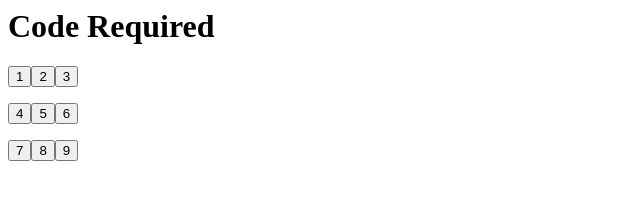
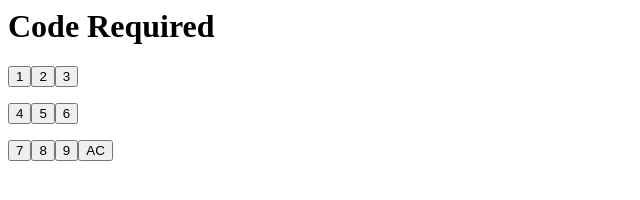
Before and after one commit to 2076hk/it-s-them, a plain HTML site: page index.html in a window 1280 px wide. Shown: the full height of the page, 0-640 px from the left. Drawn offline with Linux system fonts and the light colour scheme.

Commit message:
Update index.html

```diff
--- a/index.html
+++ b/index.html
@@ -10,7 +10,7 @@
   <div id="code">
     <button onclick="1()">1</button><button onclick="2()">2</button><button onclick="3()">3</button><p />
     <button onclick="4()">4</button><button onclick="5()">5</button><button onclick="6()">6</button><p />
-    <button onclick="7()">7</button><button onclick="8()">8</button><button onclick="9()">9</button><p />
+    <button onclick="7()">7</button><button onclick="8()">8</button><button onclick="9()">9</button><button onclick="AC()">AC</button><p />
   </div>
   <a id="prize" style="display: none"></a>
 </body>
```
